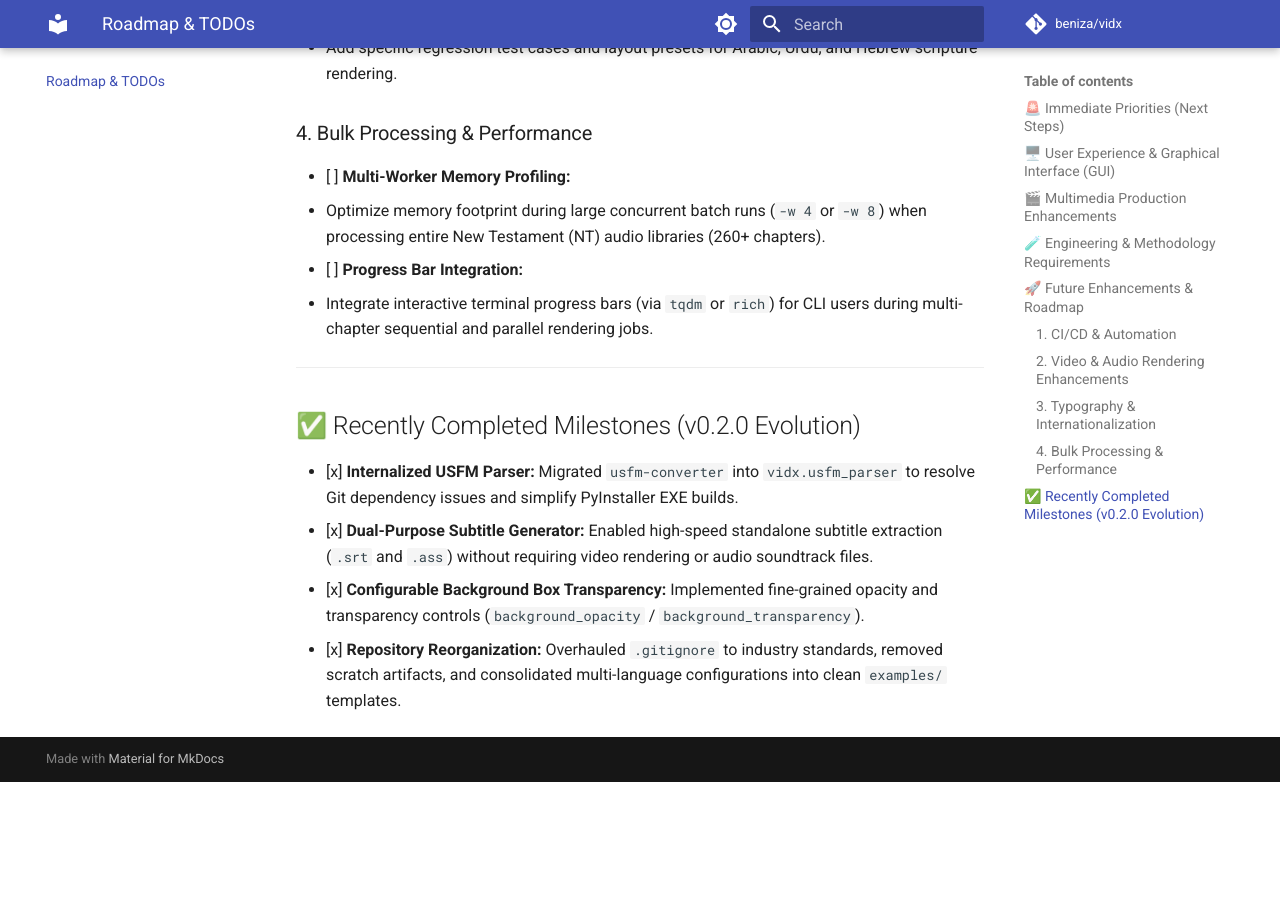
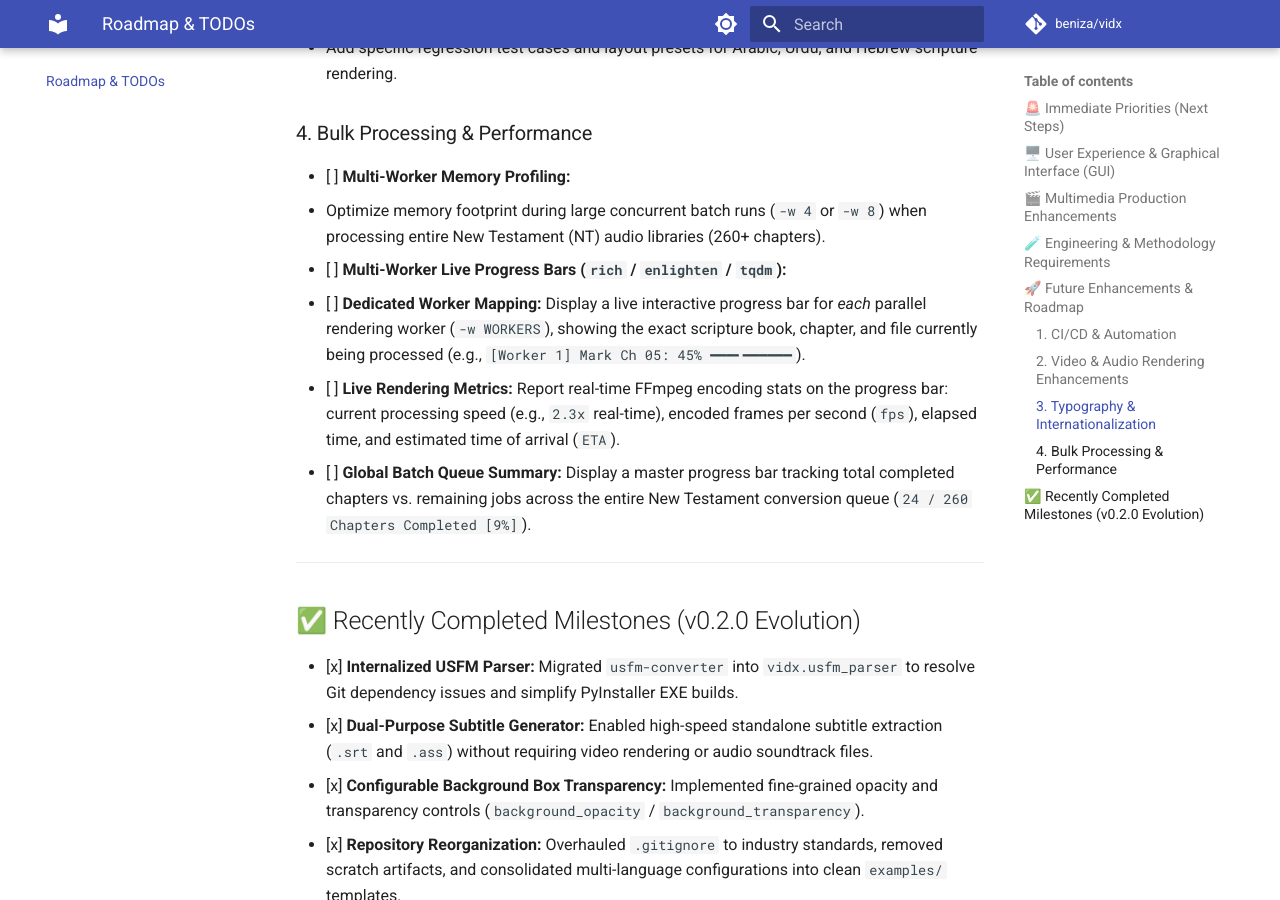
Before and after one commit to beniza/vidx, an MkDocs documentation site: the page built from docs/todo.md, in a window 1280 px wide and 900 px high, scrolled down 3702 px. Built offline with MkDocs 1.6.1 and Material for MkDocs 9.7.7, drawn with Linux system fonts in a browser that asks for light colours; comment, search, counter and statistics services are not loaded; before the commit the page ends 4484 px from its top, so only the background shows below that.

Commit message:
docs: expand progress bar todo with dedicated multi-worker mapping and live encoding metrics

```diff
--- a/docs/todo.md
+++ b/docs/todo.md
@@ -89,8 +89,10 @@
 ### 4. Bulk Processing & Performance
 - [ ] **Multi-Worker Memory Profiling:**
   - Optimize memory footprint during large concurrent batch runs (`-w 4` or `-w 8`) when processing entire New Testament (NT) audio libraries (260+ chapters).
-- [ ] **Progress Bar Integration:**
-  - Integrate interactive terminal progress bars (via `tqdm` or `rich`) for CLI users during multi-chapter sequential and parallel rendering jobs.
+- [ ] **Multi-Worker Live Progress Bars (`rich` / `enlighten` / `tqdm`):**
+  - [ ] **Dedicated Worker Mapping:** Display a live interactive progress bar for *each* parallel rendering worker (`-w WORKERS`), showing the exact scripture book, chapter, and file currently being processed (e.g., `[Worker 1] Mark Ch 05: 45% ━━━╸━━━━━━`).
+  - [ ] **Live Rendering Metrics:** Report real-time FFmpeg encoding stats on the progress bar: current processing speed (e.g., `2.3x` real-time), encoded frames per second (`fps`), elapsed time, and estimated time of arrival (`ETA`).
+  - [ ] **Global Batch Queue Summary:** Display a master progress bar tracking total completed chapters vs. remaining jobs across the entire New Testament conversion queue (`24 / 260 Chapters Completed [9%]`).
 
 ---
 
```
